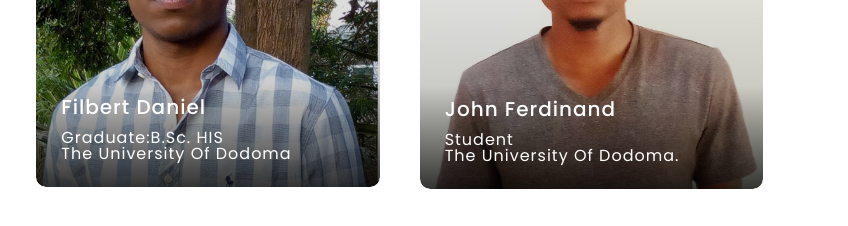
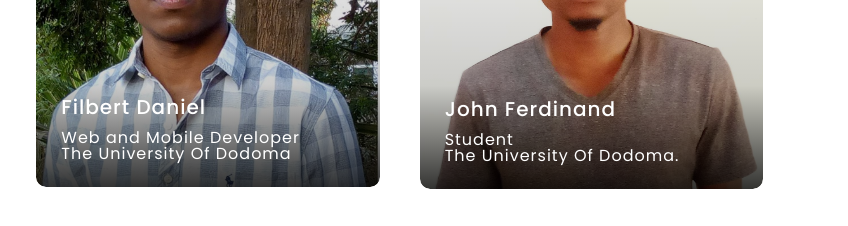
Before and after one commit to telesoftai/aiandlifes2, a website: page about.html in a window 1280 px wide. Shown: the part 1780-2006 px from the top of the page, 432-1280 px from the left. Drawn offline with Linux system fonts and the light colour scheme.

Commit message:
Update about.html

```diff
--- a/about.html
+++ b/about.html
@@ -218,7 +218,7 @@
                         <!-- Info -->
                         <div class="speaker-info">
                           <h5>Filbert Daniel</h5>
-                          <p>Graduate:B.Sc. HIS</p>
+                          <p>Web and Mobile Developer</p>
                           <p>The University Of Dodoma</p>
                         </div>
                     </div>
```
